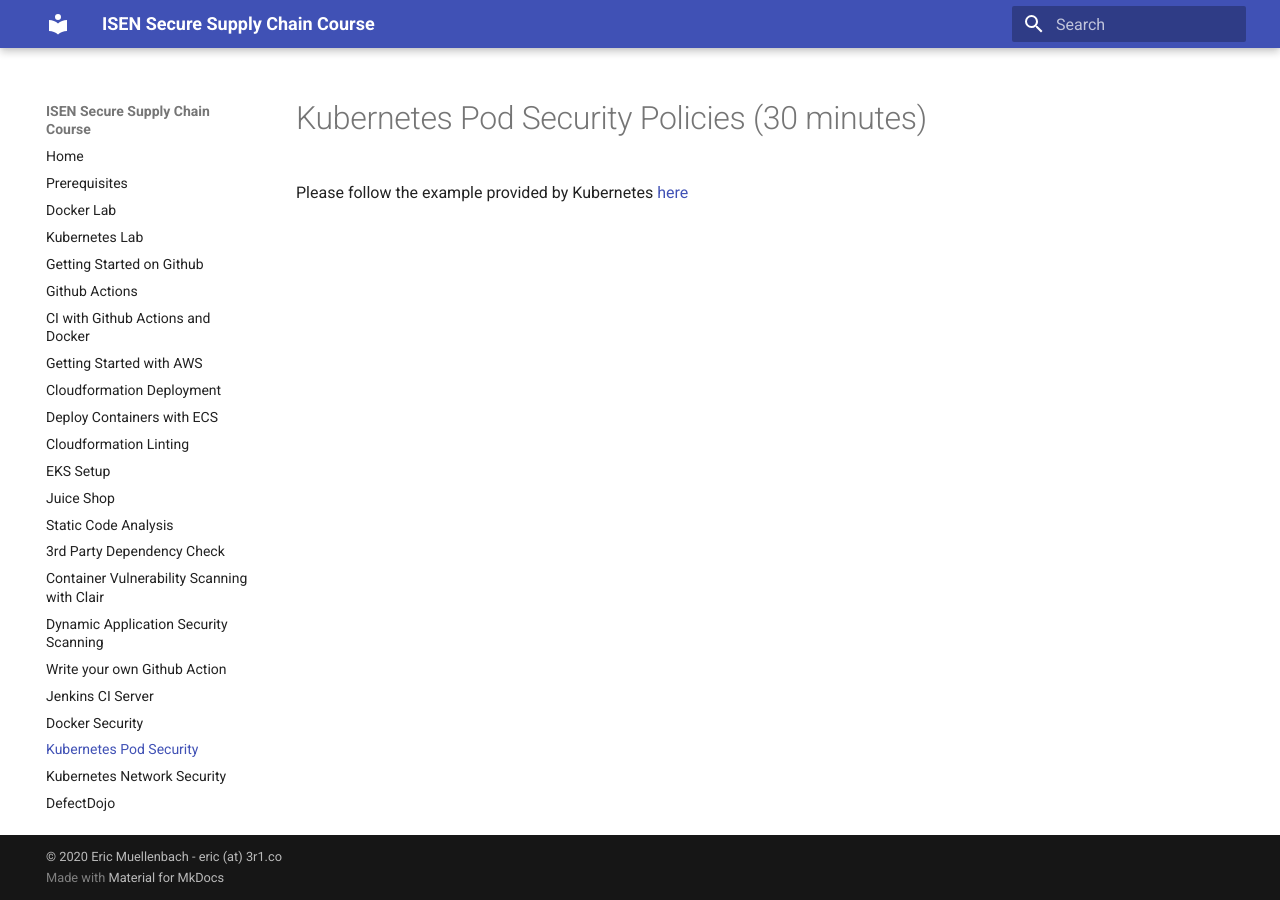
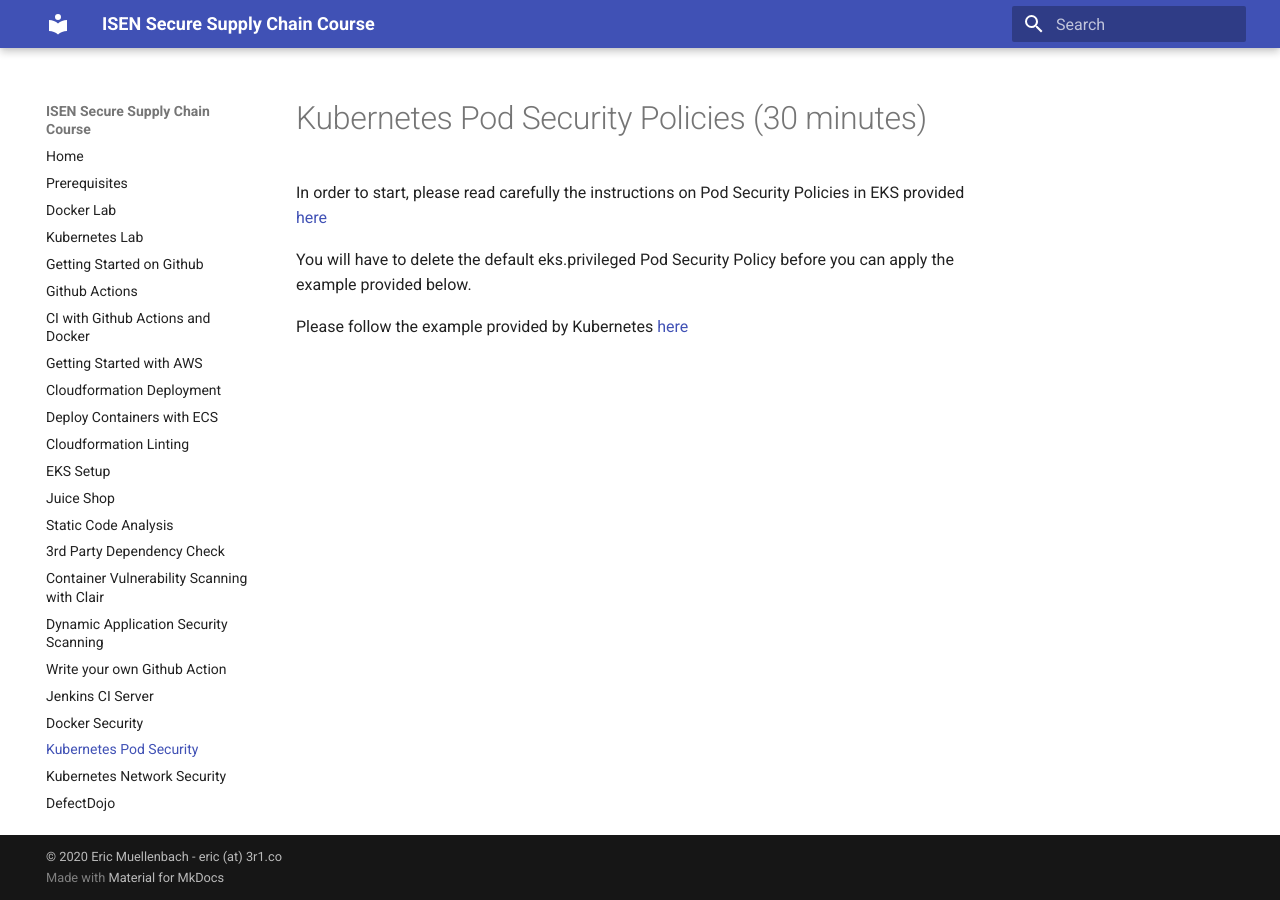
Before and after one commit to 3r1co/ssc, an MkDocs documentation site: the page built from docs/pod-policies.md, in a window 1280 px wide. Built offline with MkDocs 1.6.1 and Material for MkDocs 9.7.7, drawn with Linux system fonts in a browser that asks for light colours.

Commit message:
Add Dojo

```diff
--- a/docs/pod-policies.md
+++ b/docs/pod-policies.md
@@ -1,3 +1,7 @@
 # Kubernetes Pod Security Policies (30 minutes)
 
+In order to start, please read carefully the instructions on Pod Security Policies in EKS provided [here](https://docs.aws.amazon.com/eks/latest/userguide/pod-security-policy.html)
+
+You will have to delete the default eks.privileged Pod Security Policy before you can apply the example provided below.
+
 Please follow the example provided by Kubernetes [here](https://kubernetes.io/docs/concepts/policy/pod-security-policy/#example)
```
